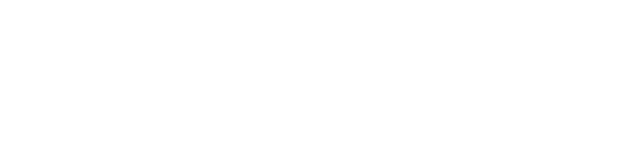
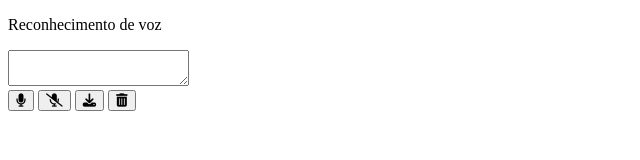
Before and after one commit to Antoniopedromuteka/App-Reconhecimento-de-voz-com-Web-Speech-API, a plain HTML site: page index.html in a window 1280 px wide. Shown: the whole page, without its empty margins (0-640 px from the left). Drawn offline with Linux system fonts and the light colour scheme.

Commit message:
criando a estrutura html e adicionando o fontawesome

```diff
--- a/index.html
+++ b/index.html
@@ -6,8 +6,25 @@
     <meta name="viewport" content="width=device-width, initial-scale=1.0">
     <title>Speach</title>
     <link rel="stylesheet" href="./style.css">
+    <script src="https://kit.fontawesome.com/8afa031b2b.js" crossorigin="anonymous"></script>
+
 </head>
 <body>
+    <div class="speach">
+        <p>Reconhecimento de  voz</p>
+        <textarea id="textarea" > </textarea>
+        <div>
+         <button class="btnGravar"><i class="fas fa-microphone"></i></button>
+         <button class="btnParar"><i class="fas fa-microphone-slash"></i></button>
+         <button class="btnBaixar"><i class="fas fa-download"></i></button>
+         <button class="btnLimpar"><i class="fas fa-trash-alt"></i></button>
+
+
+
+        </div>
+
+
+    </div>
     <script src="./script.js"></script>
 </body>
 </html>
```
